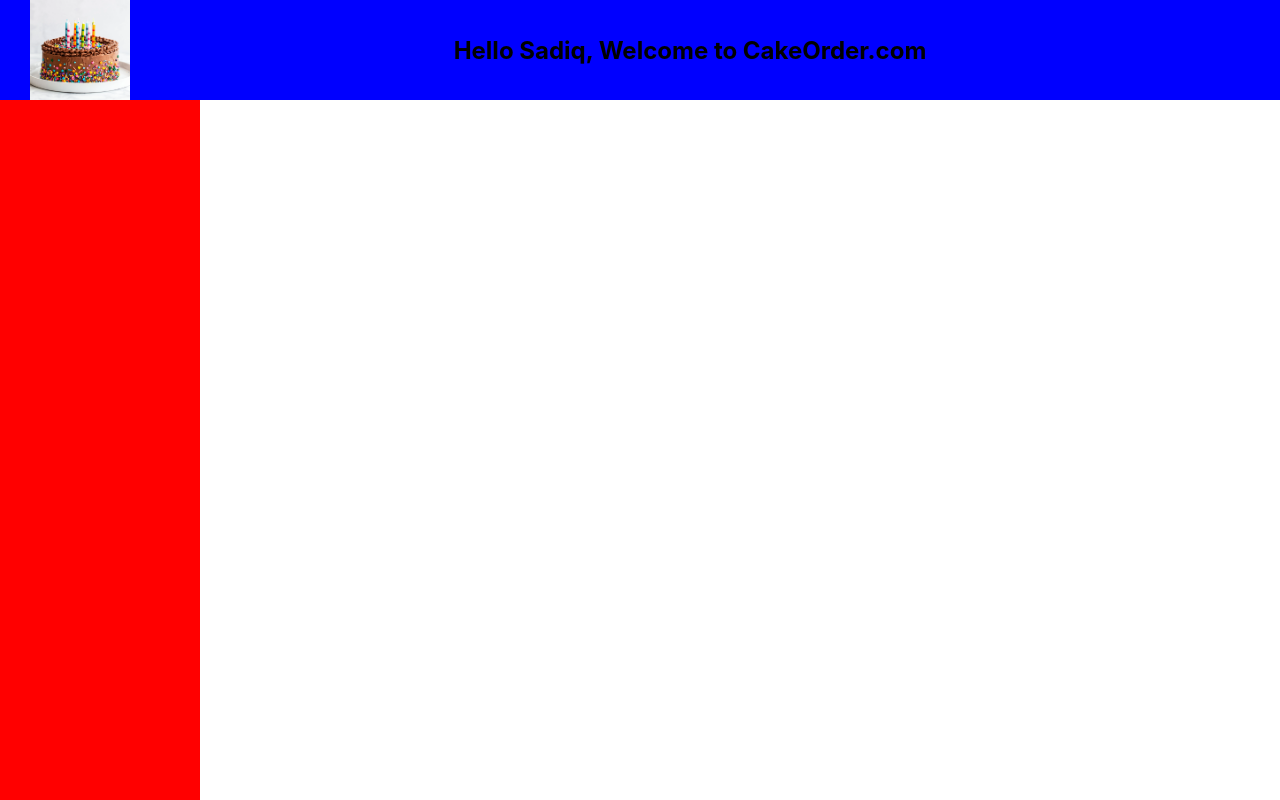
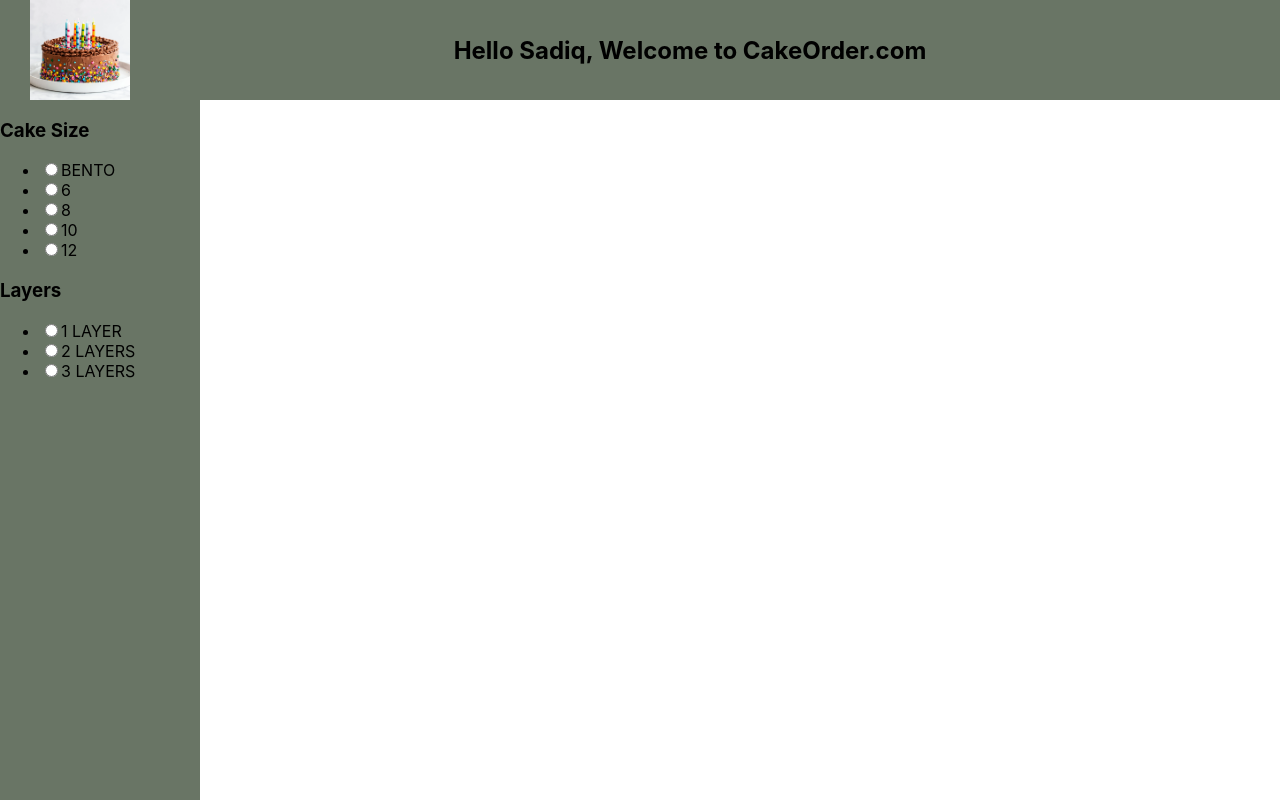
Before and after one commit to hmsaadiq/react_itself, a JavaScript app: page / in a window 1280 px wide. Built offline with nearby package versions, Linux system fonts and the light colour scheme; the HTML template or start-up script is replaced by a standard one.

Commit message:
made options visible, added form component

```diff
--- a/src/App.js
+++ b/src/App.js
@@ -1,11 +1,14 @@
 import OurHeader from './components/Header';
 import OptionsBar from './components/OptionsBar';
+
 
 function App() {
   return (
     <>
       <OurHeader />
       <OptionsBar />
+
+
     </>
   );
 }
--- a/src/components/Header.js
+++ b/src/components/Header.js
@@ -5,7 +5,7 @@ function Header() {
         display: 'flex',
         alignItems: 'center',
         padding: '0px 30px',
-        backgroundColor: 'blue',
+        backgroundColor: '#697565',
       }}
     >
       <img src='/images/cake.webp' width={100} />
--- a/src/components/OptionsBar.js
+++ b/src/components/OptionsBar.js
@@ -3,12 +3,18 @@ function OptionsBar() {
     {
       name: 'Cake Size',
       options: ['BENTO', '6', '8', '10', '12'],
+    },
+    {
       name: 'Shape',
       options: ['SQUARE', 'CIRCLE', 'HEART'],
+    },
+    {
       name: 'Layers',
       options: ['1 LAYER', '2 LAYERS', '3 LAYERS'],
+    },
+    {
       name: 'FLAVOUR',
-      options: ['VANILLA', 'CHOCOLATE','RED VELVET']
+      options: ['VANILLA', 'CHOCOLATE','RED VELVET'],
     },
   ];
 
@@ -16,14 +22,43 @@ function OptionsBar() {
     <div
       style={{
         width: '200px',
-        backgroundColor: 'red',
+        backgroundColor: '#697565',
         height: '100vh',
         position: 'fixed',
-        top: 0,
+        top: 100,
         left: 0,
         zIndex: -1,
       }}
-    ></div>
+    >
+      <h3>Cake Size</h3>
+<ul>
+  {sideBarContent[0].options.map((option, index) => (
+    <li key={index}>
+      <input
+        type="radio"
+        name="cakeSize"
+        value={option}
+      />
+      <label>{option}</label>
+    </li>
+  ))}
+</ul>
+
+<h3>Layers</h3>
+<ul>
+  {sideBarContent[2].options.map((option, index) => (
+    <li key={index}>
+      <input
+        type="radio"
+        name="Layers"
+        value={option}
+      />
+      <label>{option}</label>
+    </li>
+  ))}
+</ul>
+
+    </div>
   );
 }
 
```
Also changed, not shown: src/components/form.js (added, +22 -0 lines).
